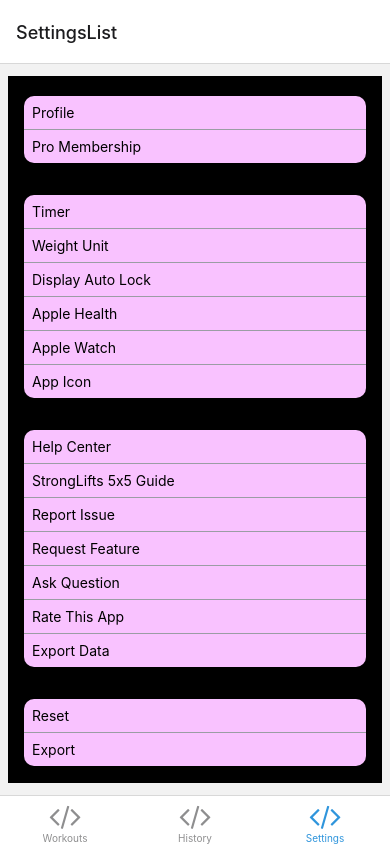
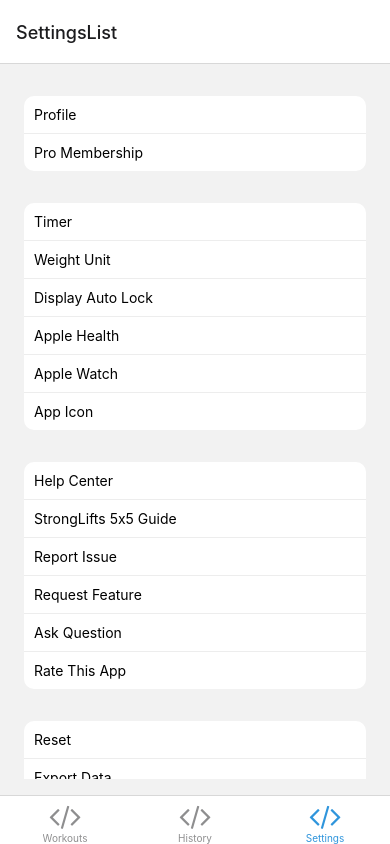
Before and after one commit to flog-fitness/stronglifts-clone, a React Native app: screen /Settings in a window 390 px wide. Built offline with nearby package versions, Linux system fonts and the light colour scheme; what expo-linking would draw is missing.

Commit message:
done the base layout

```diff
--- a/constants/Colors.ts
+++ b/constants/Colors.ts
@@ -10,6 +10,7 @@ const tintColorDark = '#fff';
 
 export default {
   red: '#F93838',
+  superLightGrey: '#ededed',
   subtextGrey: '#9B9DA4',
   lightGrey: '#47484B',
   darkGrey: '#232425',
--- a/screens/SettingsTab/SettingsListScreen.tsx
+++ b/screens/SettingsTab/SettingsListScreen.tsx
@@ -13,7 +13,8 @@ import Colours from '../../constants/Colors';
 
 interface Setting {
   name: string;
-  // pageLink: undefined
+  value?: string;
+  pageLink?: undefined;
 }
 
 interface SettingsSection {
@@ -23,7 +24,9 @@ interface SettingsSection {
 
 const userSettings: SettingsSection = {
   title: 'User',
-  data: [{ name: 'Profile' }, { name: 'Pro Membership' }],
+  data: [
+    { name: 'Profile' },
+    { name: 'Pro Membership' }],
 };
 
 const appSettings: SettingsSection = {
@@ -47,13 +50,12 @@ const infoSettings: SettingsSection = {
     { name: 'Request Feature' },
     { name: 'Ask Question' },
     { name: 'Rate This App' },
-    { name: 'Export Data' },
   ],
 };
 
 const dataSettings: SettingsSection = {
   title: 'Data',
-  data: [{ name: 'Reset' }, { name: 'Export' }],
+  data: [{ name: 'Reset' }, { name: 'Export Data' }],
 };
 
 const settings: SettingsSection[] = [
@@ -86,12 +88,20 @@ export default function SettingsListScreen({
     return (
       <View style={styles.container}>
         {item.data.map((setting, index) => {
-          console.log('## Key', index);
+          // console.log('## Key', index);
           return (
-            <Pressable>
-              <View style={assignStyle(item.data, index)}>
-                <Text style={styles.itemText}>{setting.name}</Text>
-              </View>
+            <Pressable
+              onPress={() => {
+                navigation.navigate("SettingsDetails")
+              }}
+              style={({ pressed }) => [
+                {
+                  backgroundColor: pressed ? Colours.superLightGrey : 'white',
+                },
+                assignStyle(item.data, index),
+              ]}
+            >
+              <Text style={styles.itemText}>{setting.name}</Text>
             </Pressable>
           );
         })}
@@ -108,34 +118,38 @@ export default function SettingsListScreen({
 }
 
 const styles = StyleSheet.create({
+  wrapperCustom: {
+    // padding: 3
+    // backgroundColor: 'transparent'
+  },
+  wrapper: {
+    paddingHorizontal: 3,
+  },
   container: {
     flex: 1,
     // paddingTop: StatusBar.currentHeight,
     padding: 4,
     marginHorizontal: 8,
     marginVertical: 12,
-    // backgroundColor: 'transparent',
-    backgroundColor: "#000",
+    backgroundColor: 'transparent',
   },
   item: {
-    padding: 8,
-    backgroundColor: '#f9c2ff',
+    padding: 10,
     borderTopWidth: 1,
-    borderColor: Colours.subtextGrey,
+    borderColor: Colours.superLightGrey,
+    // borderColor: Colours.subtextGrey,
   },
   topItem: {
     borderTopEndRadius: 10,
     borderTopStartRadius: 10,
-    padding: 8,
-    backgroundColor: '#f9c2ff',
+    padding: 10,
   },
   bottomItem: {
     borderBottomEndRadius: 10,
     borderBottomStartRadius: 10,
-    padding: 8,
-    backgroundColor: '#f9c2ff',
+    padding: 10,
     borderTopWidth: 1,
-    borderColor: Colours.subtextGrey,
+    borderColor: Colours.superLightGrey,
   },
   itemText: {
     // color: '#fff',
@@ -150,3 +164,6 @@ const styles = StyleSheet.create({
     color: '#fff',
   },
 });
+function rgb(arg0: number, arg1: number, arg2: number): any | import("react-native").ColorValue | undefined {
+  throw new Error('Function not implemented.');
+}
```
